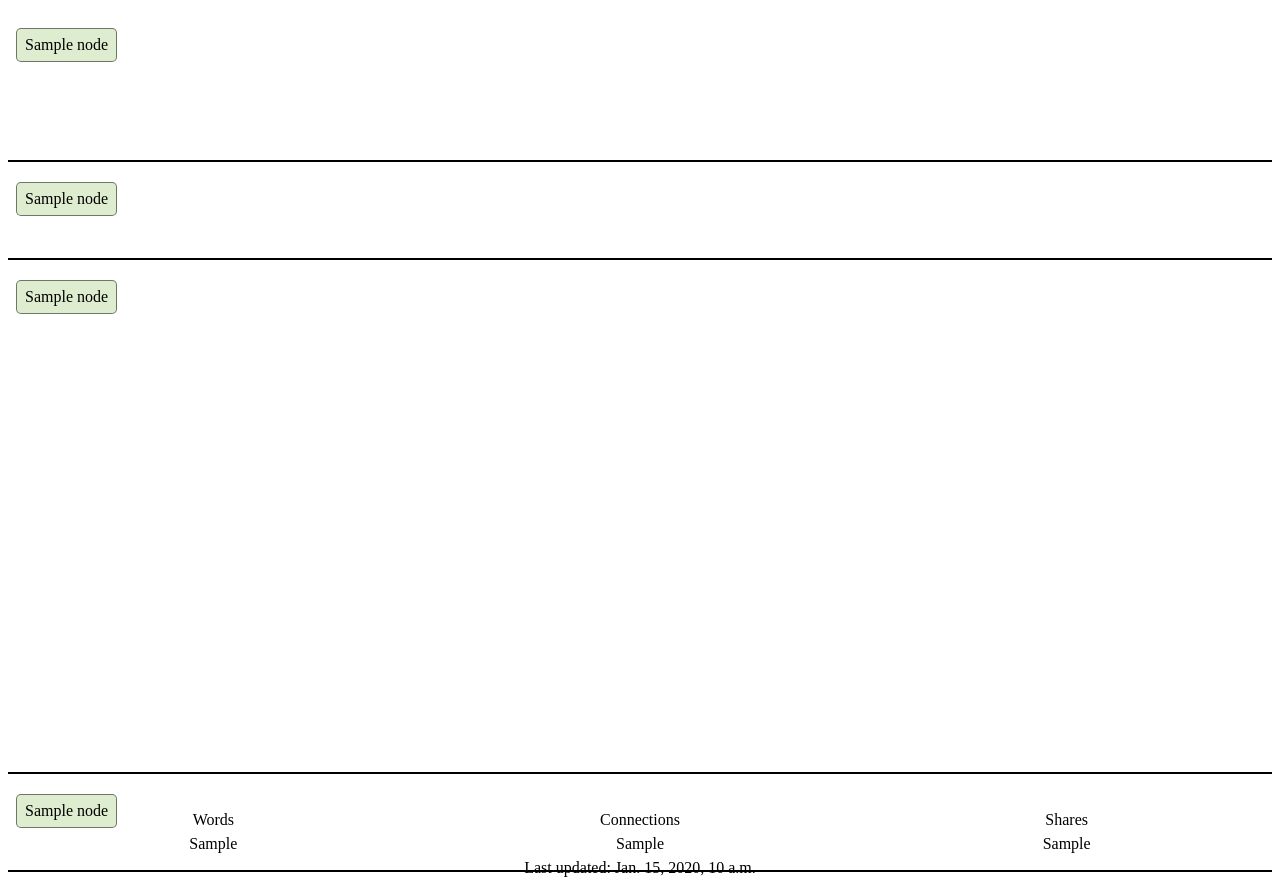
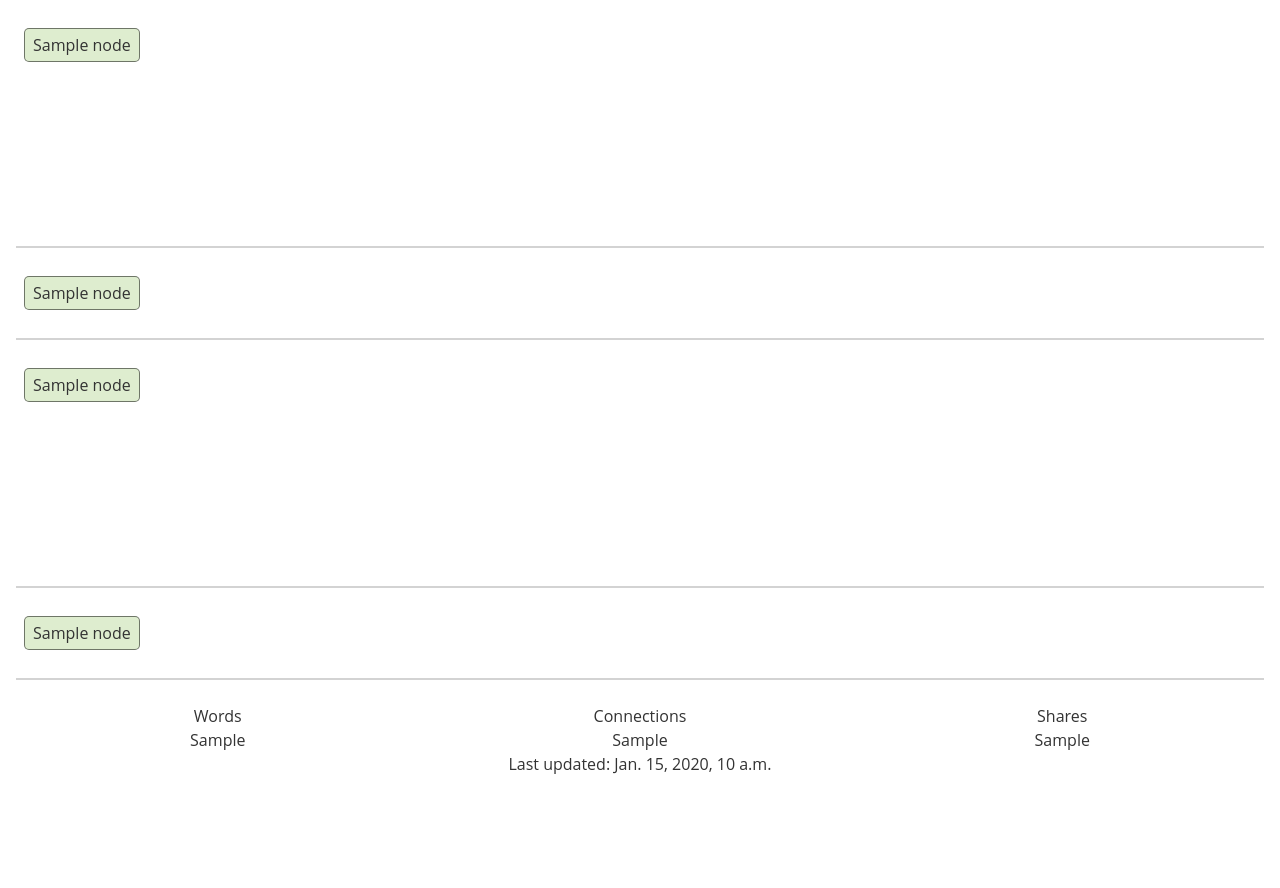
Before and after one commit to JasonBenn/worldview, a Django app: template web/templates/dashboard.html in a window 1280 px wide. After the commit the page ends 774 px from the top, so only its background shows below. Run offline with Django 3.2, Linux system fonts and the light colour scheme; the template is opened without the code that fills it: most values are stand-ins (such as "Sample title", 1, 10 or a date in 2020); data that the repository does not hold is empty.

Commit message:
Better styles.

```diff
--- a/dashboard/assets/dashboard.css
+++ b/dashboard/assets/dashboard.css
@@ -1,13 +1,15 @@
 body {
     line-height: 1.5;
     text-align: center;
+    font-family: 'Open Sans', sans-serif;
+    color: #333;
 }
 
 .node {
     padding: .25em .5em;
     border-radius: .5em;
     margin: .25em .5em;
-    border: 1px solid #333;
+    border: 1px solid #999;
     border-color: hsla(0, 0%, 0%, 0.5);
     border-radius: 5px;
     float: left;
@@ -36,38 +38,45 @@ br, hr, footer {
     clear: both;
 }
 
-.container {
+body {
+    margin: 0 1em;
+    display: flex;
+    flex-direction: column;
+}
+
+section {
+    overflow: scroll;
+    padding: 1.5em 0;
+}
+
+section + section {
+    border-top: 2px solid lightgrey;
+}
+
+body {
     height: 100vh;
 }
 
-section {
-    border-bottom: 2px solid black;
-    padding: 1em 0;
-    overflow: scroll;
+.questions {
+    flex-grow: 1;
 }
 
-.questions {
-    height: 15%;
+.references {
 }
 
 .notes {
-    height: 60%;
-}
-
-.references {
-    height: 8%;
+    flex-grow: 1;
 }
 
 .posts {
-    height: 8%;
 }
 
 footer {
-    height: 3%
 }
 
-.metrics {
+.flex {
     display: flex;
+    flex-direction: row;
     justify-content: space-around;
     align-items: center;
 }
--- a/dashboard/num_edges.txt
+++ b/dashboard/num_edges.txt
@@ -15,3 +15,4 @@
 2020-03-24 07:24:23.180484 73
 2020-03-24 07:25:14.397247 73
 2020-03-24 07:41:33.372164 73
+2020-03-24 07:48:08.625155 73
--- a/dashboard/num_shares.txt
+++ b/dashboard/num_shares.txt
@@ -2,3 +2,4 @@
 2020-03-23 07:36:38.304729 0
 2020-03-23 07:38:49.760477 1
 2020-03-24 07:41:33.372550 4
+2020-03-24 07:48:08.625592 4
--- a/dashboard/word_counts.txt
+++ b/dashboard/word_counts.txt
@@ -16,3 +16,4 @@
 2020-03-24 07:24:23.180760 151497
 2020-03-24 07:25:14.398519 151497
 2020-03-24 07:41:33.372402 151497
+2020-03-24 07:48:08.625426 151497
--- a/web/templates/dashboard.html
+++ b/web/templates/dashboard.html
@@ -10,7 +10,6 @@
 </head>
 <body>
 
-<div class="container">
 <section class="questions">
   {% for node, data in questions %}
     <div class="node edges-{{ data.num_edges }}">{{ node }}</div>
@@ -35,10 +34,9 @@
   {% endfor %}
   <br>
 </section>
-</div>
 
-<footer>
-  <div class="metrics">
+<section class="metrics">
+  <div class="flex">
     <div class="metric">
       <div>Words</div>
       <div>{{ words_metric }}</div>
@@ -53,7 +51,7 @@
     </div>
   </div>
   <div>Last updated: {{ last_updated }}</div>
-</footer>
+</section>
 
 <script type="text/javascript" src="assets/live.js"></script>
 
```
Lines whose indentation alone changed are shown as unchanged.
